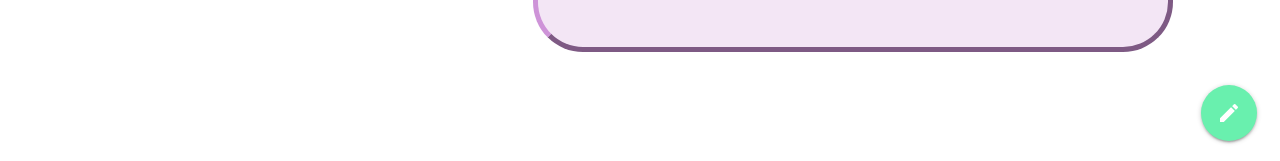
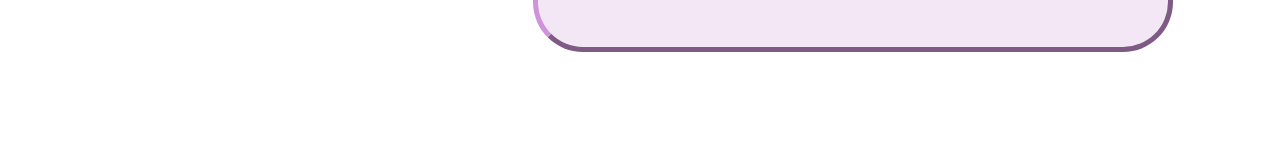
Before and after one commit to ianfletcher314/Ian-Fletcher-Portfolio, a React (Create React App) app: page / in a window 1280 px wide. Both pictures are taken after a click on the link "ABOUT". Shown: the part 636-797 px from the top of the page. Built offline with nearby package versions, Linux system fonts and the light colour scheme.

Commit message:
commented out fix action button

```diff
--- a/src/components/About/About.js
+++ b/src/components/About/About.js
@@ -42,7 +42,7 @@ function About() {
                 </p>
 
             </section>
-            <div class="fixed-action-btn" onMouseEnter={handleMouseOverContactBtn}>
+            {/* <div class="fixed-action-btn" onMouseEnter={handleMouseOverContactBtn}>
                 <a class="btn-floating btn-large green accent-2 " >
                     <i class="large material-icons">mode_edit</i>
                 </a>
@@ -52,7 +52,7 @@ function About() {
                     <li><a class="btn-floating green"><i class="material-icons">publish</i></a></li>
                     <li><a class="btn-floating blue"><i class="material-icons">attach_file</i></a></li>
                 </ul>
-            </div>
+            </div> */}
 
 
 
```
